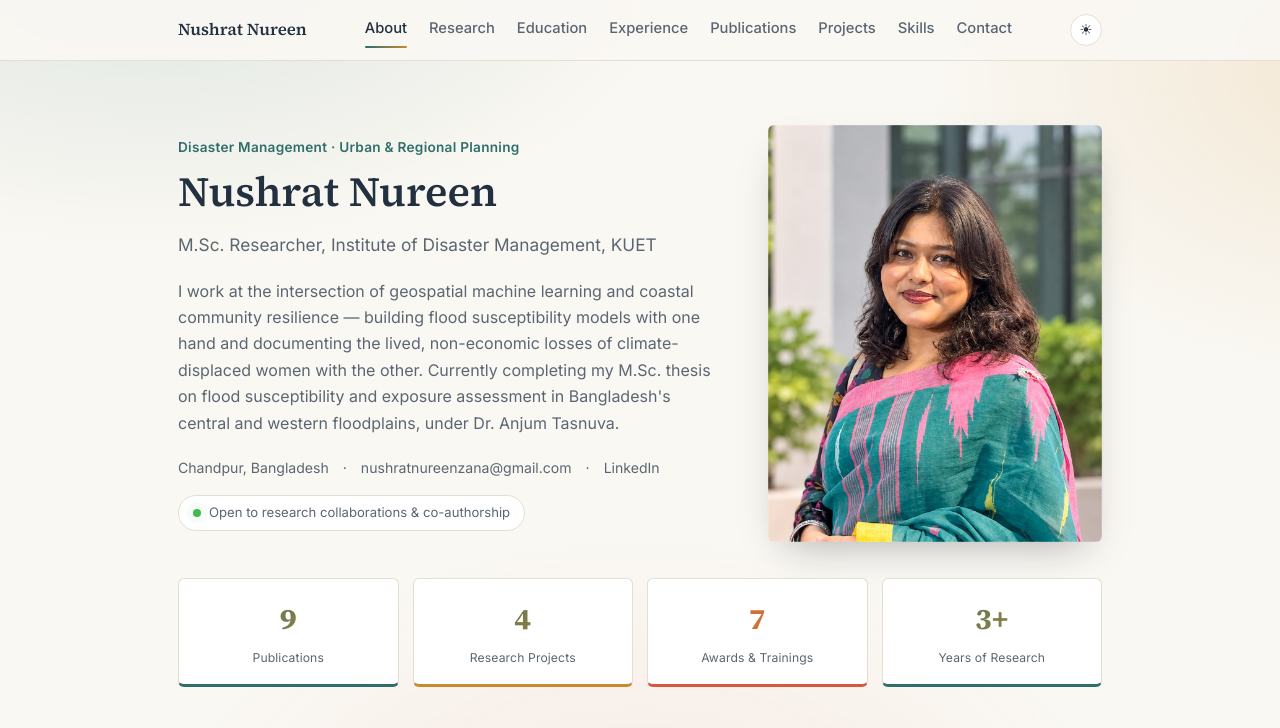
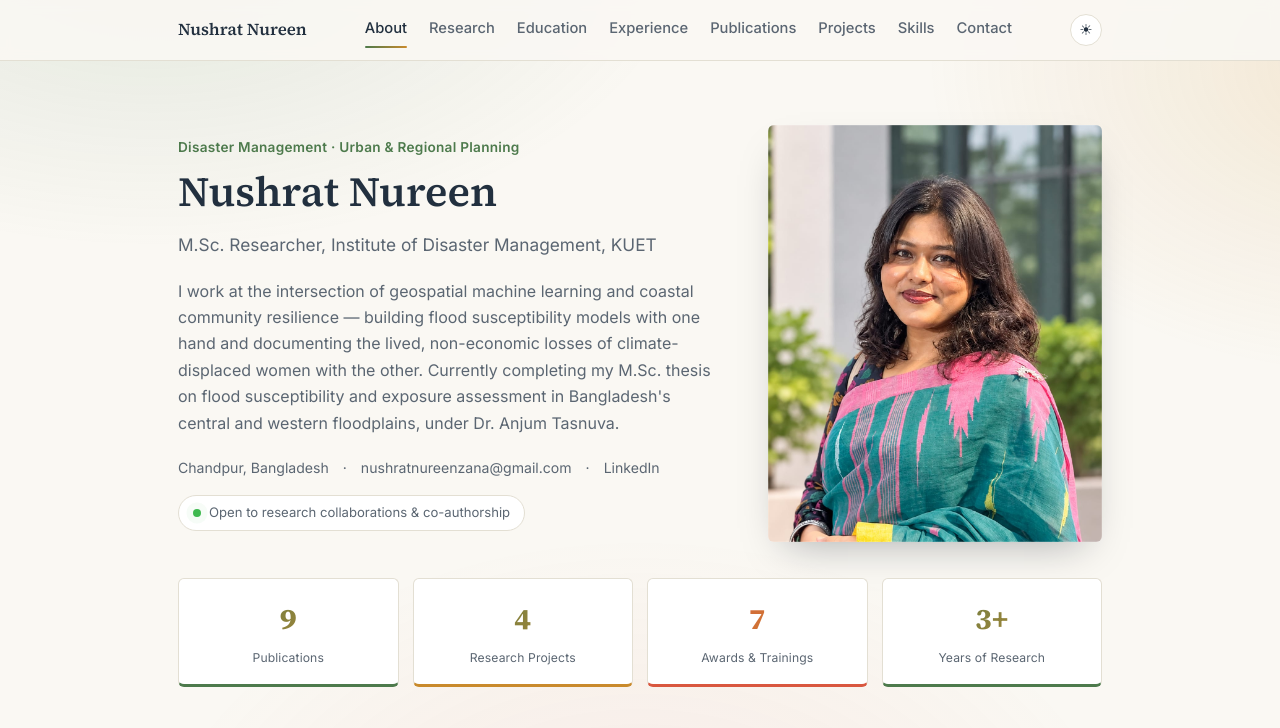
Before and after one commit to nushratnureenzana/portfolio, a plain HTML site: page index.html in a window 1280 px wide. Shown: the top 728 px of the page. Drawn offline with Linux system fonts and the light colour scheme.

Commit message:
Replace blue-leaning teal accent with a forest green
Swaps the primary accent (nav links, org names, hero kicker, one of
the three interest-card border colors) from a teal that read as
blue toward a warm forest green, keeping amber and coral as the
other two accents. No blue left anywhere in the palette.

Co-Authored-By: Claude Sonnet 5 <noreply@anthropic.com>
Claude-Session: https://claude.ai/code/session_015kGPNbuqgVv6uSCsoS692g

```diff
--- a/index.html
+++ b/index.html
@@ -17,7 +17,7 @@
   :root{
     --charcoal:#211B15;
     --charcoal-deep:#140F0B;
-    --teal:#2F6E6A;
+    --teal:#4D7A4C;
     --amber:#C98A2C;
     --coral:#D9573F;
     --paper:#FAF8F3;
@@ -32,7 +32,7 @@
   [data-theme="dark"]{
     --charcoal:#0E0B08;
     --charcoal-deep:#000000;
-    --teal:#5FB3A9;
+    --teal:#8FC28A;
     --amber:#E0A94A;
     --coral:#FF8A68;
     --paper:#181410;
```
